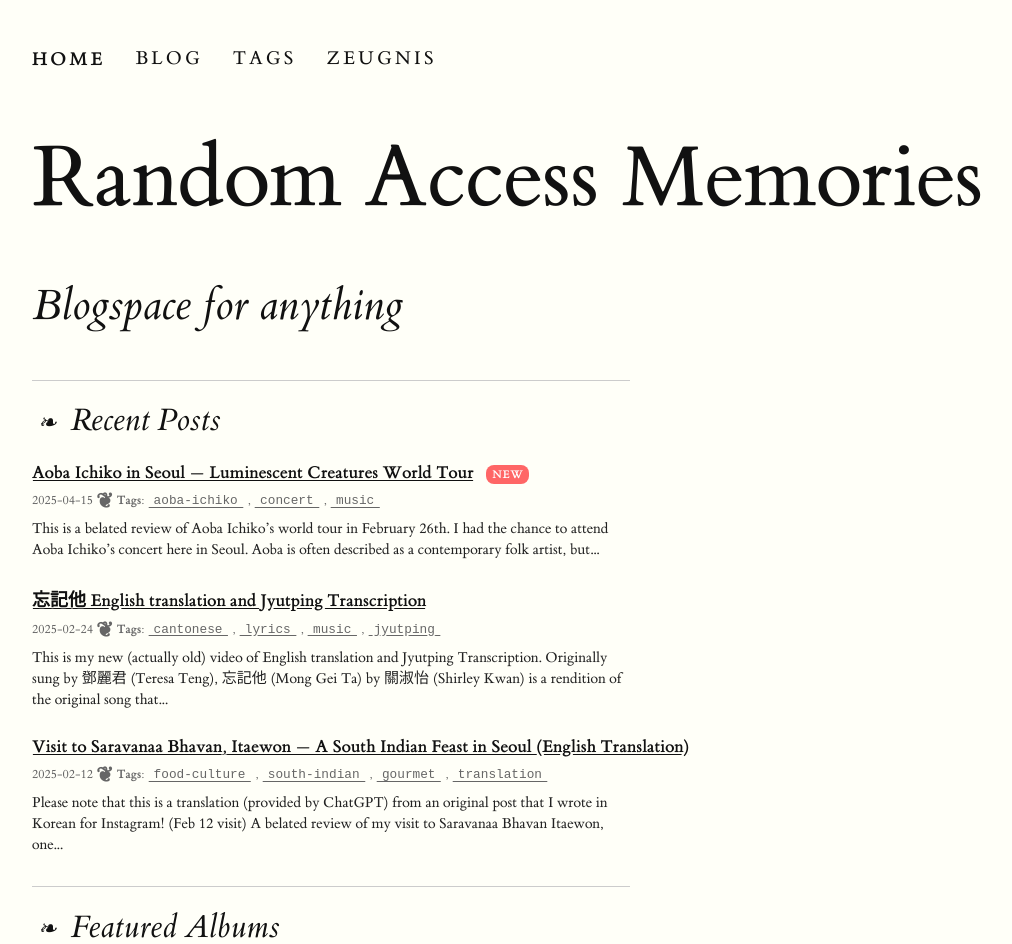
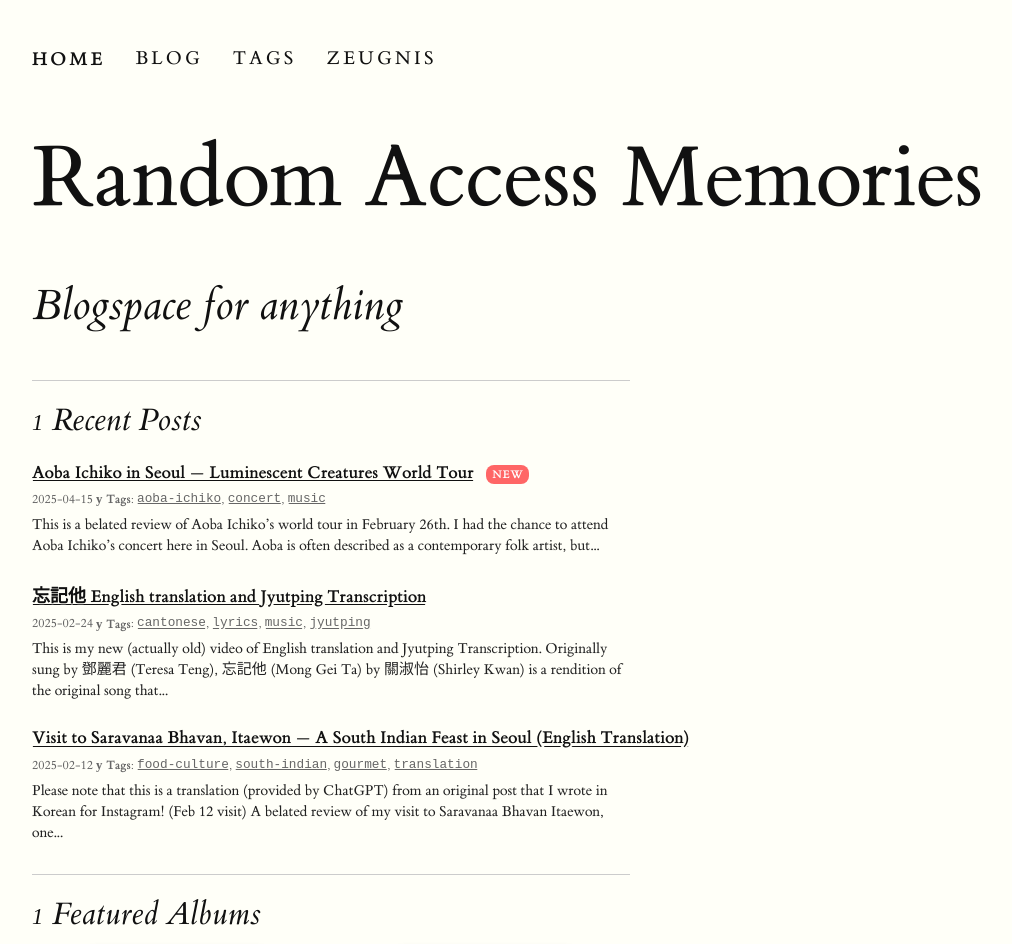
Before and after one commit to Zeugnis04/zeugnis04.github.io, a Jekyll site: the page built from index.md, in a window 1280 px wide. Shown: the top 944 px of the page, without its empty margins (144-1156 px from the left). Built offline with Jekyll 4.4.1, drawn with Linux system fonts in a browser that asks for light colours; grey boxes are pictures that could not be loaded.

Commit message:
css changes

```diff
--- a/_layouts/post.html
+++ b/_layouts/post.html
@@ -14,9 +14,9 @@ layout: default
 {%- if page.tags -%}
   <div class="meta-tags">
     <p class="post-tags">
-      <strong><span class="tag-ornament">❦</span> Tags</strong>:
+      <strong><span class="tag-ornament">1</span>  Tags : </strong>
       {% for tag in page.tags %}
-        <a href="/tags#{{ tag | slugify }}" class="tag">{{ tag }}</a>{% unless forloop.last %}, {% endunless %}
+        <a href="/tags#{{ tag | slugify }}" class="post-tag">{{ tag }}</a>{% unless forloop.last %}, {% endunless %}
       {% endfor %}
     </p>
   </div>
--- a/_sass/_site-style.scss
+++ b/_sass/_site-style.scss
@@ -36,14 +36,21 @@
     white-space: nowrap;
   }
 
-  .post-tags {
-    display: flex;
-    flex-wrap: wrap;
-    gap: 4px;
+  a.tag {
+    display: inline-block;
+    padding: 0 0em;
+    margin: -0.1 0.1em;
+    text-decoration: none;
+    font-size: 0.85rem;
+    // line-height: 1;
+    vertical-align: middle;
   }
 
+
+
   .new-badge {
-    display: inline-block;
+    display: inline-flex;
+    text-align: center;
     background-color: #ff6666;
     color: white;
     font-size: 0.65em;
@@ -65,24 +72,12 @@
 }
 
 .ornament {
-    font-family: 'Minion Pro', serif;
-    font-feature-settings: "ornm" 11;
+    font-family: adobe-caslon-pro, serif;
+    font-feature-settings: "ornm";
     font-size: 1.5rem;
     display: inline-block;
-    vertical-align: middle;
+    vertical-align: baseline;
     line-height: 1;
-    user-select: none;
-    background: transparent;
-    padding: 0 0.25em;
-  }
-  .tag-ornament {
-    font-family: 'Minion Pro', serif;
-    font-feature-settings: "ornm" 18;
-    font-size: 1.4rem;
-    display: inline-block;
-    vertical-align: middle;
-    line-height: 1;
-    user-select: none;
     background: transparent;
     padding: 0 0em;
   }
@@ -128,12 +123,46 @@
   .album-link {
     text-decoration: none;
     color: inherit;
-    &:hover h4 {
-      // text-decoration: underline; // Optional subtle hover effect
-    }
   }
 
   /* Tags */
+
+    /* Ornament before Tags */
+.tag-ornament {
+  font-family: adobe-caslon-pro, serif;
+  font-feature-settings: "ornm";
+  font-size: 1.8rem;
+  vertical-align: baseline;
+  display: inline-block;
+  line-height: 1;
+  background: transparent;
+  margin-right: 0.3em;
+}
+
+.post-meta .tag-ornament {
+    font-size: 0.85rem;
+  }
+
+/* Individual Tags */
+.post-tag {
+  display: inline-block;
+  font-family: monospace;
+  font-size: 0.95rem;
+  text-decoration: none;
+  padding: 0.5px 0px;
+  margin: 0 4px 4px 0;
+  border-radius: 4px;
+  // background: #f2f2f2;
+  color: #333;
+  white-space: nowrap;
+  vertical-align: middle;
+  transition: background 0.2s ease, color 0.2s ease;
+}
+
+/* Hover effect */
+.post-tag:hover {
+  color: #006666;
+}
 
   .meta-tags {
     font-size: 0.85em;
@@ -145,7 +174,7 @@
     display: inline-block;
     background: #f2f2f2;
     padding: 2px 6px;
-    margin: 0 4px 4px 0;
+    margin: 0 0.1px 4px 0;
     border-radius: 4px;
     font-family: monospace;
     color: #333;
@@ -163,6 +192,6 @@
 
       .tag:hover {
         background: #dfefff;
-        color: #005577;
+        color: #006666;
       }
   }
--- a/_sass/_tufte.scss
+++ b/_sass/_tufte.scss
@@ -194,7 +194,8 @@ a:visited {
 }
 
 a:link, .tufte-underline, .hover-tufte-underline:hover {
-    text-decoration: none;
+    // text-decoration: underline;
+    // text-decoration-skip-ink: all;
     background: -webkit-linear-gradient(#fffff8, #fffff8), -webkit-linear-gradient(#fffff8, #fffff8), -webkit-linear-gradient(currentColor, currentColor);
     background: linear-gradient(#fffff8, #fffff8), linear-gradient(#fffff8, #fffff8), linear-gradient(currentColor, currentColor);
     -webkit-background-size: 0.05em 1px, 0.05em 1px, 1px 1px;
@@ -394,11 +395,11 @@ label.margin-toggle:not(.sidenote-number) {
 
 /* Adds dark mode */
 
-a:link::selection,
-a:link::-moz-selection {
-    text-shadow: 0.03em 0 #b4d5fe, -0.03em 0 #b4d5fe, 0 0.03em #b4d5fe, 0 -0.03em #b4d5fe, 0.06em 0 #b4d5fe, -0.06em 0 #b4d5fe, 0.09em 0 #b4d5fe, -0.09em 0 #b4d5fe, 0.12em 0 #b4d5fe, -0.12em 0 #b4d5fe, 0.15em 0 #b4d5fe, -0.15em 0 #b4d5fe;
-    background: #b4d5fe;
-}
+// a:link::selection,
+// a:link::-moz-selection {
+//     text-shadow: 0.03em 0 #b4d5fe, -0.03em 0 #b4d5fe, 0 0.03em #b4d5fe, 0 -0.03em #b4d5fe, 0.06em 0 #b4d5fe, -0.06em 0 #b4d5fe, 0.09em 0 #b4d5fe, -0.09em 0 #b4d5fe, 0.12em 0 #b4d5fe, -0.12em 0 #b4d5fe, 0.15em 0 #b4d5fe, -0.15em 0 #b4d5fe;
+//     background: #b4d5fe;
+// }
 @media (prefers-color-scheme: dark) {
     body {
       background-color: #151515;
--- a/index.md
+++ b/index.md
@@ -7,7 +7,7 @@ subtitle: Blogspace for anything
 weight: 1
 ---
 ---
-<div class="index-title"><span class="ornament">❧</span> Recent Posts</div>
+<div class="index-title"><span class="ornament">1</span> Recent Posts</div>
 {% assign today = site.time | date: "%s" | plus: 0 %}
 {% assign new_cutoff = today | minus: 5184000 %}
 
@@ -25,7 +25,7 @@ weight: 1
       <div class="post-meta">
         {{ post.date | date: "%Y-%m-%d" }}
         {% if post.tags %}
-          <strong><span class="tag-ornament">❦</span> Tags</strong>:
+          <strong><span class="tag-ornament">y</span>Tags</strong>:
           {% for tag in post.tags %}
             <a href="/tags#{{ tag | slugify }}" class="tag">{{ tag }}</a>{% unless forloop.last %}, {% endunless %}
           {% endfor %}
@@ -37,7 +37,7 @@ weight: 1
 </div>
 
 ---
-<div class="index-title"><span class="ornament">❧</span> Featured Albums</div>
+<div class="index-title"><span class="ornament">1</span> Featured Albums</div>
 <div class="album-flex inside-text-width">
   <div class="album">
   <a href="blog/album-review/luminescent-creatures">
```
